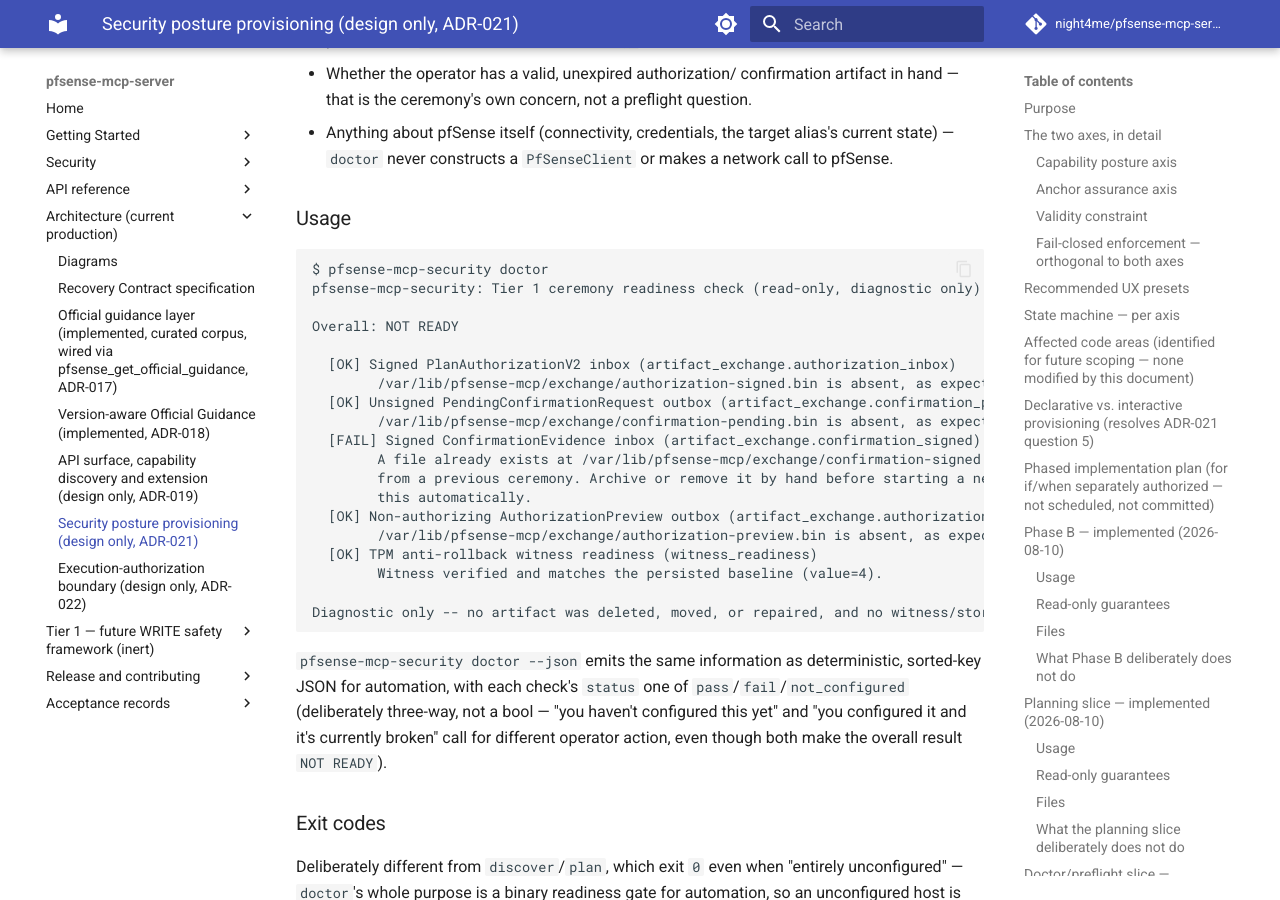
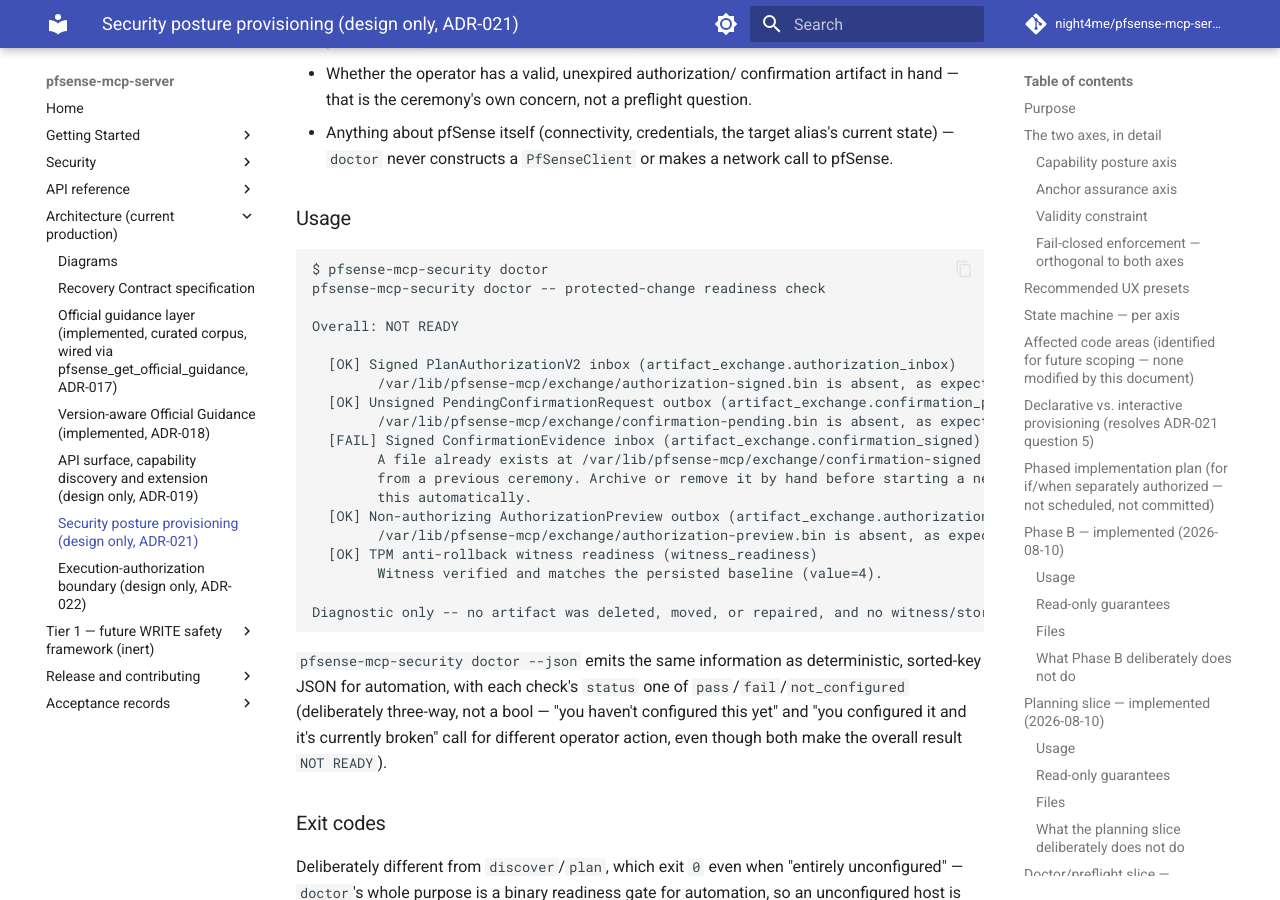
Before and after one commit to night4me/pfsense-mcp-server, an MkDocs documentation site: the page built from docs/SECURITY_POSTURE_PROVISIONING.md, in a window 1280 px wide and 900 px high, scrolled down 15941 px. Built offline with MkDocs 1.6.1 and Material for MkDocs 9.7.7, drawn with Linux system fonts in a browser that asks for light colours; comment, search, counter and statistics services are not loaded.

Commit message:
docs: fix stale doctor output example after UX-E header change
docs/SECURITY_POSTURE_PROVISIONING.md's verbatim doctor transcript
still showed the pre-UX-E header line ("Tier 1 ceremony readiness
check (read-only, diagnostic only)"). Found during the v1.0.0
Product/UX arc's documentation truth audit.

Co-Authored-By: Claude Sonnet 5 <noreply@anthropic.com>
Claude-Session: https://claude.ai/code/session_01FctdZTKqbZoKYt8YY5TmzW

````diff
--- a/docs/SECURITY_POSTURE_PROVISIONING.md
+++ b/docs/SECURITY_POSTURE_PROVISIONING.md
@@ -628,7 +628,7 @@ finding out the hard way.
 
 ```
 $ pfsense-mcp-security doctor
-pfsense-mcp-security: Tier 1 ceremony readiness check (read-only, diagnostic only)
+pfsense-mcp-security doctor -- protected-change readiness check
 
 Overall: NOT READY
 
````
